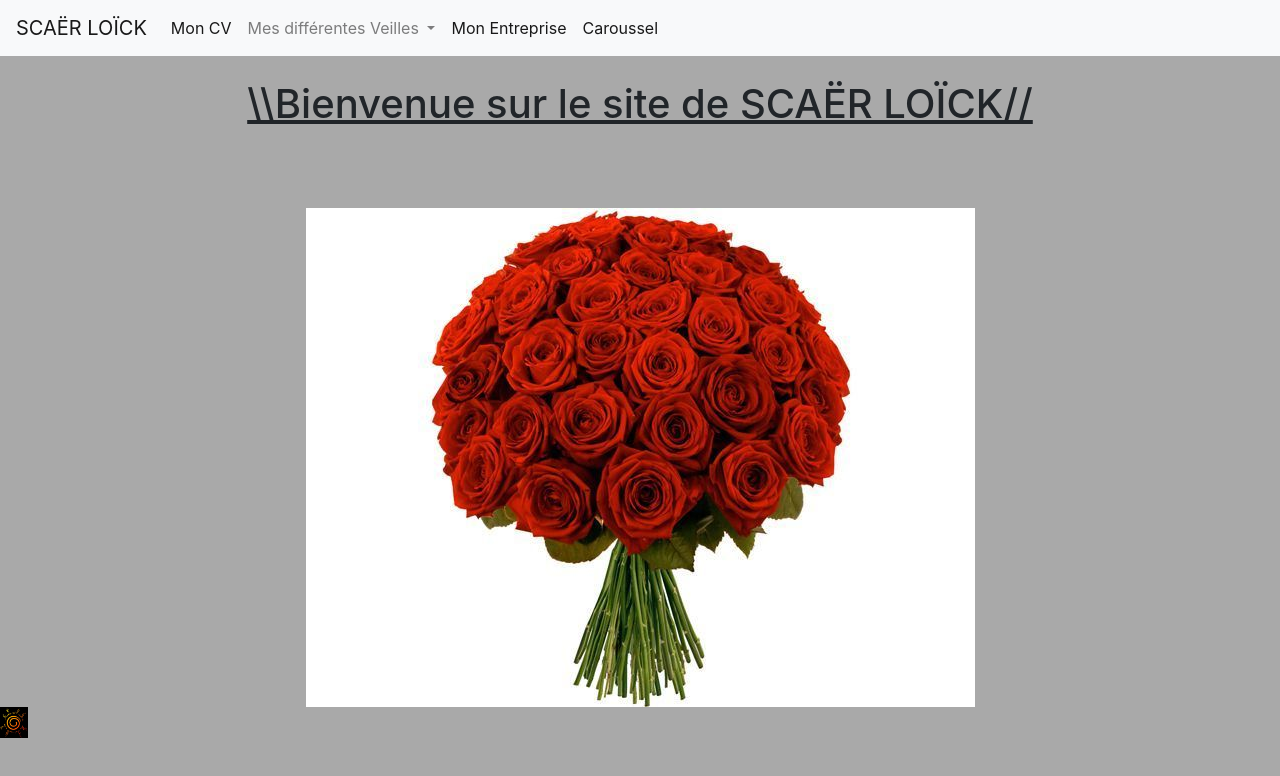
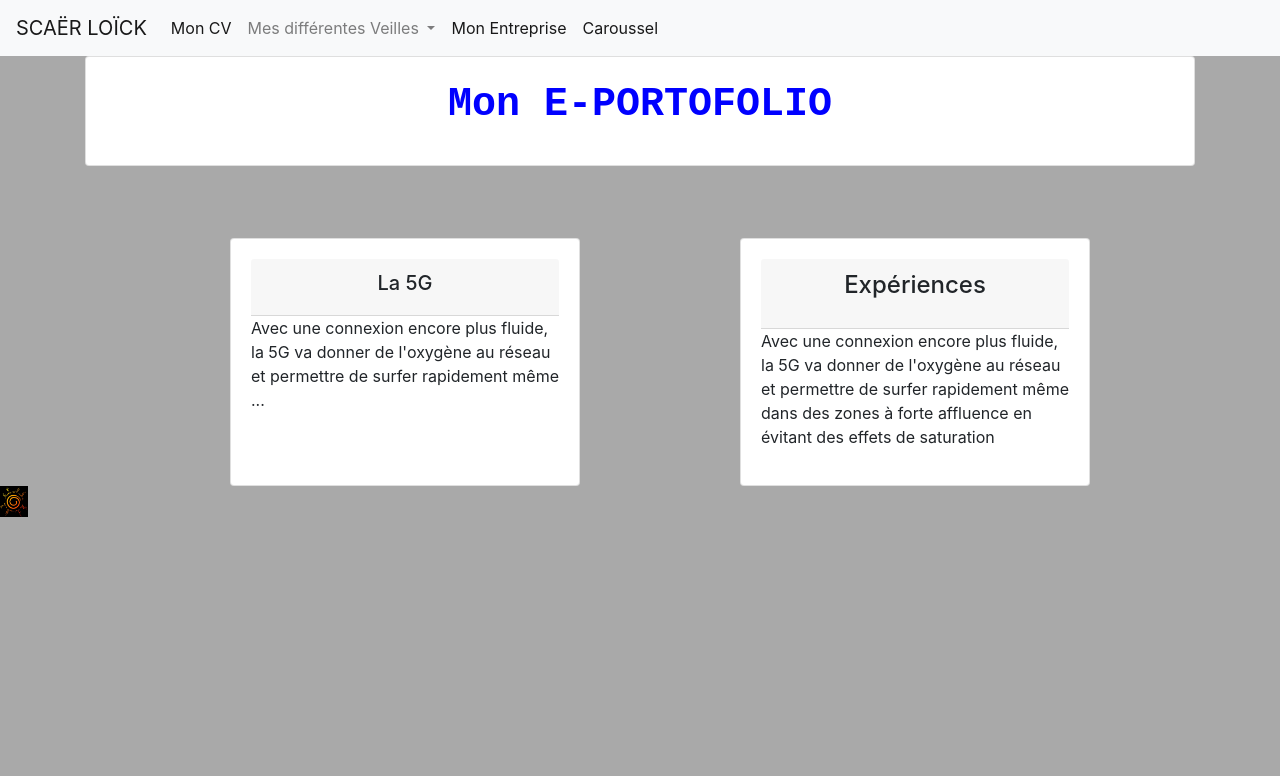
Before and after one commit to loick-scaer/loick-scaer.github.io, a website: page site-veille.html in a window 1280 px wide. Drawn offline with nearby package versions, Linux system fonts and the light colour scheme.

Commit message:
commit all files

```diff
--- a/site-veille.html
+++ b/site-veille.html
@@ -24,7 +24,7 @@
     <div class="collapse navbar-collapse" id="navbarSupportedContent">
         <ul class="navbar-nav mr-auto">
             <li class="nav-item active">
-                <a class="nav-link" href="scaer-loick-mon-cv.html">Mon CV <span class="sr-only">(current)</span></a>
+                <a class="nav-link" href="index.html">Mon CV <span class="sr-only">(current)</span></a>
             </li>
             <li class="nav-item dropdown">
                 <a class="nav-link dropdown-toggle" href="#" id="navbarDropdown" role="button" data-toggle="dropdown"
@@ -50,16 +50,61 @@
 <div class="container">
     <div class="row">
         <div class="col">
-            <br>
-            <center><b><u><h1>\\Bienvenue sur le site de SCA&EumlR LO&IumlCK//</h1></u></b></center>
+            <div class="card">
+                <div class="card-body">
+            <h1>
+                <center><b><p style="color:blue" ;><font face="Courier New, monospace">Mon E-PORTOFOLIO</font></p></b></center>
+            </h1>
+                </div>
+            </div>
         </div>
-    </div>
-    <br><br><br>
-    <div class="col">
-        <center><img src="images/fleur.jpg"200px></center>
     </div>
 </div>
 
+<br><br><br>
+
+<div class="container">
+    <div class="row">
+        <div class="col-2 row"></div>
+        <div class="col-4 row">
+            <div class="card">
+                <div class="card-body">
+                    <h4 class="card-header">
+                        <center>
+                            <div>
+                                    <h5>La 5G</h5>
+                            </div>
+                        </center>
+                    </h4>
+                <p>
+                    Avec une connexion encore plus fluide, la 5G va donner de l'oxygène
+                    au réseau et permettre de surfer rapidement même ...
+                </p>
+
+                </div>
+            </div>
+        </div>
+        <div class="col-2 row"></div>
+        <div class="col-4 row">
+            <div class="card">
+                <div class="card-body">
+                    <h4 class="card-header">
+                        <center>
+                            <div>
+                                    <p>Exp&eacuteriences</p>
+                            </div>
+                        </center>
+                    </h4>
+                    <p>Avec une connexion encore plus fluide, la 5G va donner de l'oxygène
+                        au réseau et permettre de surfer rapidement même dans des zones à forte affluence
+                        en évitant des effets de saturation</p>
+
+                </div>
+            </div>
+        </div>
+        <div class="col-2 row"></div>
+    </div>
+</div>
 <script src="https://code.jquery.com/jquery-3.5.1.slim.min.js"
         integrity="sha384-DfXdz2htPH0lsSSs5nCTpuj/zy4C+OGpamoFVy38MVBnE+IbbVYUew+OrCXaRkfj"
         crossorigin="anonymous"></script>
```
Also changed, not shown: carousel.html (+1 -1 lines), index.html (+3 -1 lines), la5g.html (+3 -1 lines), netprocess.html (+1 -1 lines), package.json (+6 -1 lines), scss/custom.scss (added, +8 -0 lines), test.html (added, +11 -0 lines), 1 other file.
